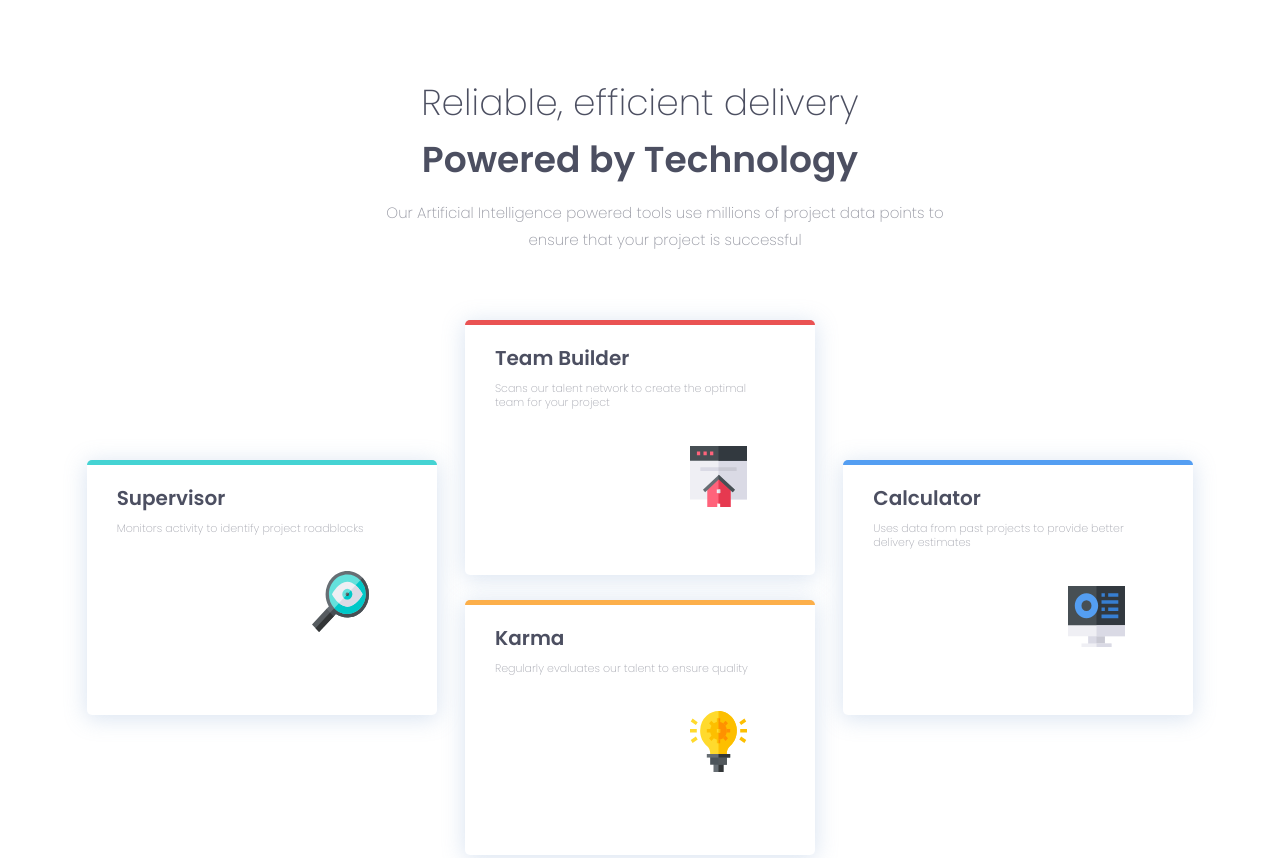
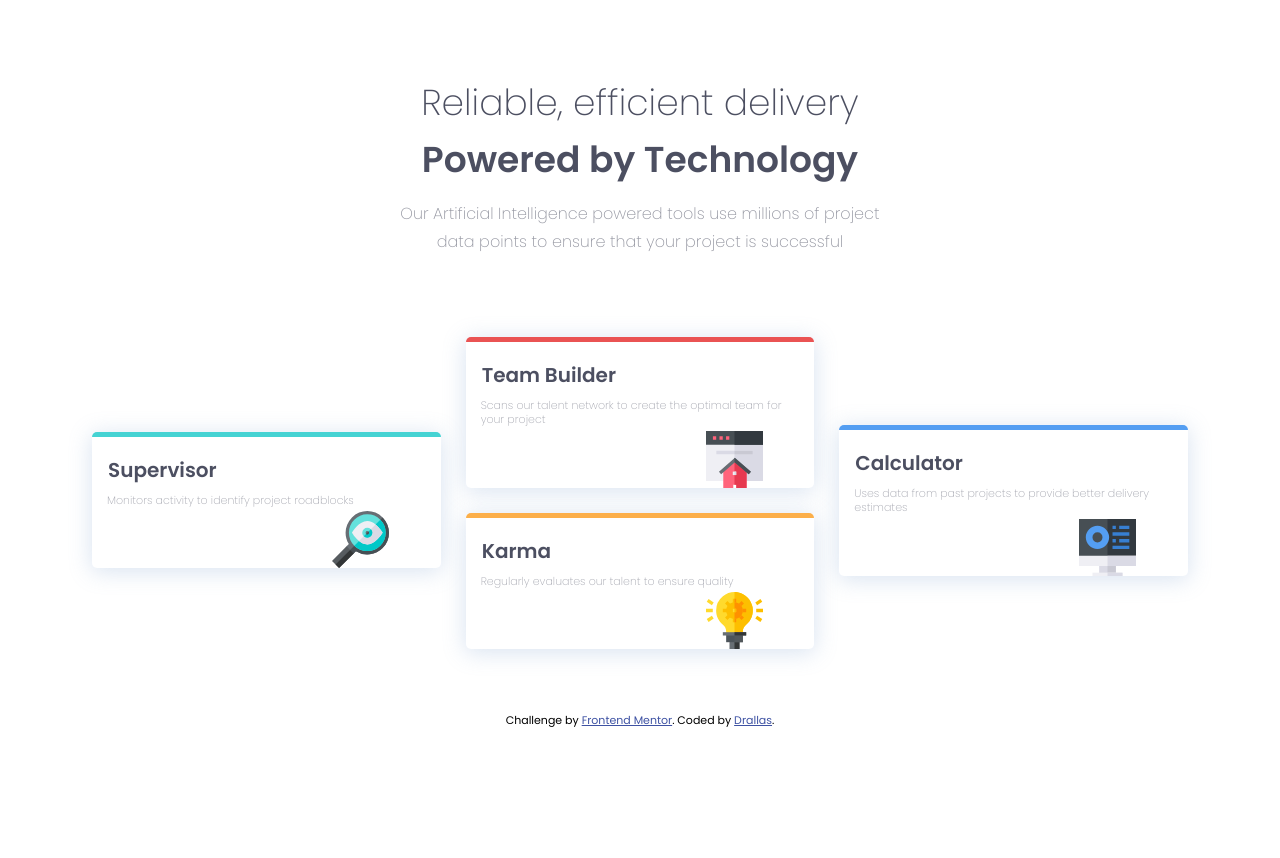
Before and after one commit to Drallas/Four-card-feature-section, a plain HTML site: page index.html in a window 1280 px wide. Shown: the top 858 px of the page. Drawn offline with Linux system fonts and the light colour scheme.

Commit message:
processing feedback from mentor.

```diff
--- a/index.html
+++ b/index.html
@@ -18,16 +18,18 @@
 
     <div class="container">
 
-      <div class="header">
+      <header class="header">
       <h1>Reliable, efficient delivery</h1>
       <h2>Powered by Technology</h2>
         <p>
           Our Artificial Intelligence powered tools use millions of project data
           points to ensure that your project is successful
         </p>
-      </div>
+      </header>
 
-      <div class="card card__top-border-cyan left">
+      <div class="grid-container">
+
+        <div class="card card__top-border-cyan cyan">
           <h2 class="card__header">Supervisor</h2>
           <p class="card__para">
             Monitors activity to identify project roadblocks
@@ -39,7 +41,7 @@
           />
         </div>
 
-      <div class="card card__top-border-red top">
+        <div class="card card__top-border-red red">
           <h2 class="card__header">Team Builder</h2>
           <p class="card__para">
             Scans our talent network to create the optimal team for your project
@@ -51,7 +53,7 @@
           />
         </div>
 
-      <div class="card card__top-border-orange bottom">
+        <div class="card card__top-border-orange orange">
           <h2 class="card__header">Karma</h2>
           <p class="card__para">
             Regularly evaluates our talent to ensure quality
@@ -59,7 +61,7 @@
           <img src="images/icon-karma.svg" alt="Karma Image" class="card__svg" />
         </div>
 
-      <div class="card card__top-border-blue right">
+        <div class="card card__top-border-blue blue">
           <h2 class="card__header">Calculator</h2>
           <p class="card__para">
             Uses data from past projects to provide better delivery estimates
@@ -70,6 +72,9 @@
             class="card__svg"
           />
         </div>
+
+      </div>
+
     </div>
 
     <footer>
--- a/style.css
+++ b/style.css
@@ -50,6 +50,7 @@ h2 {
 
 body {
   font-family: var(--poppins);
+   min-height: 100vh
 }
 
 /* Header Section */
@@ -57,25 +58,24 @@ body {
 .header {
   color: var(--very-dark-blue);
   margin: 0 auto;
-  margin-top: 80px;
-  margin-bottom: 80px;
+  margin-bottom: 5rem;
   text-align: center;
-  width: 311px;
+  min-width: 19.4375rem;
 }
 
 .header h1 {
-  font-size: 21.3px;
+  font-size: 1,5rem;
   font-weight: 200;
-  padding-bottom: 10px;
+  padding-bottom: 0.625rem;
 }
 
 .header h2 {
-  font-size: 21.3px;
+  font-size: 1.33125rem;
   font-weight: 600;
 }
 
 .header p {
-  font-size: 13.5px;
+  font-size: 0,5rem;
   font-weight: 200;
   line-height: 1.8;
   opacity: 0.6;
@@ -84,53 +84,60 @@ body {
 /* Cards Section */
 
 .container {
-  position: relative;
-  max-width: 375px;
   margin: 0 auto;
+  margin-top: 5rem;
 }
 
+.grid-container {
+  display: grid;
+  margin: 0 auto;
+  max-width: 19.4375rem;
+  grid-template-columns: 1fr;
+  grid-template-rows: 1fr 1fr 1fr 1fr;
+  gap: 25px 0px;
+  grid-template-areas:
+    "cyan"
+    "red"
+    "orange"
+    "blue";
+}
+.cyan { grid-area: cyan; }
+.blue { grid-area: blue; }
+.red { grid-area: red; }
+.orange { grid-area: orange; }
+
+
 .card {
-  box-sizing: content-box;
-  width: 311px;
-  height: 222px;
   background-color: white;
   border-radius: 5px;
-  box-shadow: 0px 3px 22px 1px var(--shadow);
-  margin: 0 auto;
-  margin-bottom: 25px;
+  box-shadow: 0 0.1875rem 1.375rem 0.0625rem var(--shadow);
 }
 
 .card__top-border-cyan {
-  border-top: 5px solid var(--cyan);
+  border-top: 0.3125rem solid var(--cyan);
 }
 
 .card__top-border-red {
-  border-top: 5px solid var(--red);
+  border-top: 0.3125rem solid var(--red);
 }
 
 .card__top-border-orange {
-  border-top: 5px solid var(--orange);
+  border-top: 0.3125rem solid var(--orange);
 }
 
 .card__top-border-blue {
-  border-top: 5px solid var(--blue);
+  border-top: 0.3125rem solid var(--blue);
 }
 
 .card__header {
-  position: relative;
-  left: 30px;
-  margin-top: 20px;
-  margin-bottom: 10px;
-  font-size: 20px;
+  margin: 1.25rem 1rem 0.625rem 1rem;
+  font-size: 1.25rem;
   font-weight: 800;
   color: var(--very-dark-blue);
 }
 
 .card__para {
-  position: relative;
-  left: 30px;
-  width: 255px;
-  margin-top: 4px;
+  margin: 4px 15px;
   font-size: 11px;
   font-weight: 200;
   color: var(--very-dark-blue);
@@ -138,79 +145,76 @@ body {
 }
 
 .card__svg {
-  position: relative;
-  top: 25px;
-  left: 225px;
-  width: 57px;
-  height: 61px;
+  display: block;
+  margin-left: 15rem;
+  max-width: 57px;
+  max-height: 61px;
 }
 
 /* Media Query Section */
-@media (min-width: 1150px) {
+@media (min-width: 62.5rem) {
+
   .container {
-    max-width: 1110px;
+    margin-top: 5rem;
+  }
+
+  .grid-container {
     display: grid;
+    margin: 0 auto;
+    max-width: 68.5rem;
     grid-template-columns: 1fr 1fr 1fr;
-    grid-template-rows: 320px 1fr;
-    gap: 0px 25px;
+    grid-template-rows: 1fr 1fr;
+    grid-gap: 25px 25px;
     grid-template-areas:
-      "header header header"
-      "left top right"
-      "left bottom right"
+      "cyan red blue"
+      "cyan orange blue"
   }
 
   .header {
-    width: 540px;
-    grid-area: header;
+    max-width: 50ch;
   }
 
   .header h1 {
-    font-size: 36px;
+    font-size: 2.25rem;
   }
 
   .header h2 {
-    font-size: 36px;
+    font-size: 2.25rem;
   }
 
   .header p {
-    font-size: 15px;
-    width: 590px;
+    font-size: 1rem;
   }
 
-  .left {
-    grid-area: left;
+  .cyan {
+    grid-area: cyan;
     align-self: center;
   }
-  .right {
-    grid-area: right;
+  .blue {
+    grid-area: blue;
     align-self: center;
   }
-  .top {
-    grid-area: top;
+  .red {
+    grid-area: red;
     align-self: end;
   }
-  .bottom {
-    grid-area: bottom;
+  .orange {
+    grid-area: orange;
     align-self: start;
   }
 
   .card {
-    width: 350px;
-    height: 250px ;
+
   }
-
 }
 
 /* Styling for Attribution in the Footer Section */
 
 .attribution {
-  font-size: 11px;
+  margin: 0 auto;
   text-align: center;
-  position: relative;
-  bottom: 0%;
-  left: 50%;
-  margin-top: 50px;
-  transform: translate(-50%, -0%);
+  font-size: 0.6875rem;
+  margin-top: 3.125rem;
 }
 
 .attribution a {
```
Lines whose indentation alone changed are shown as unchanged.
